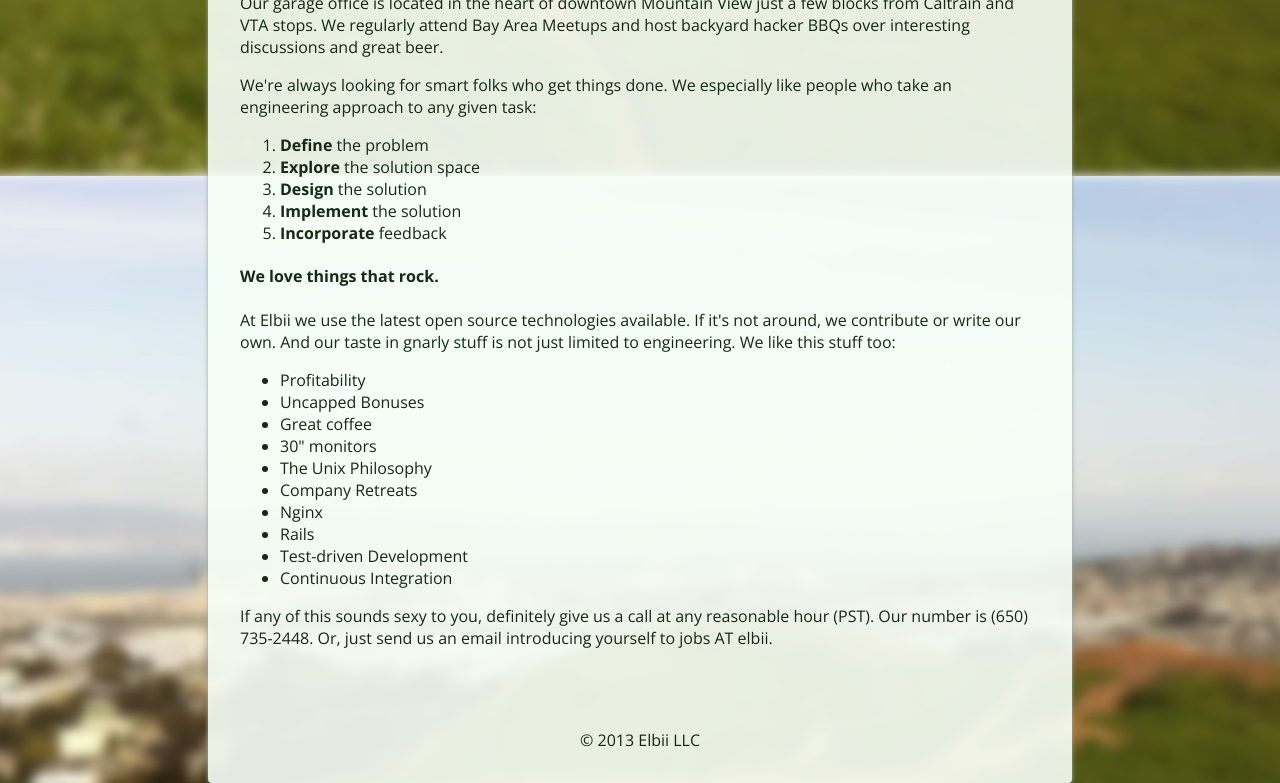
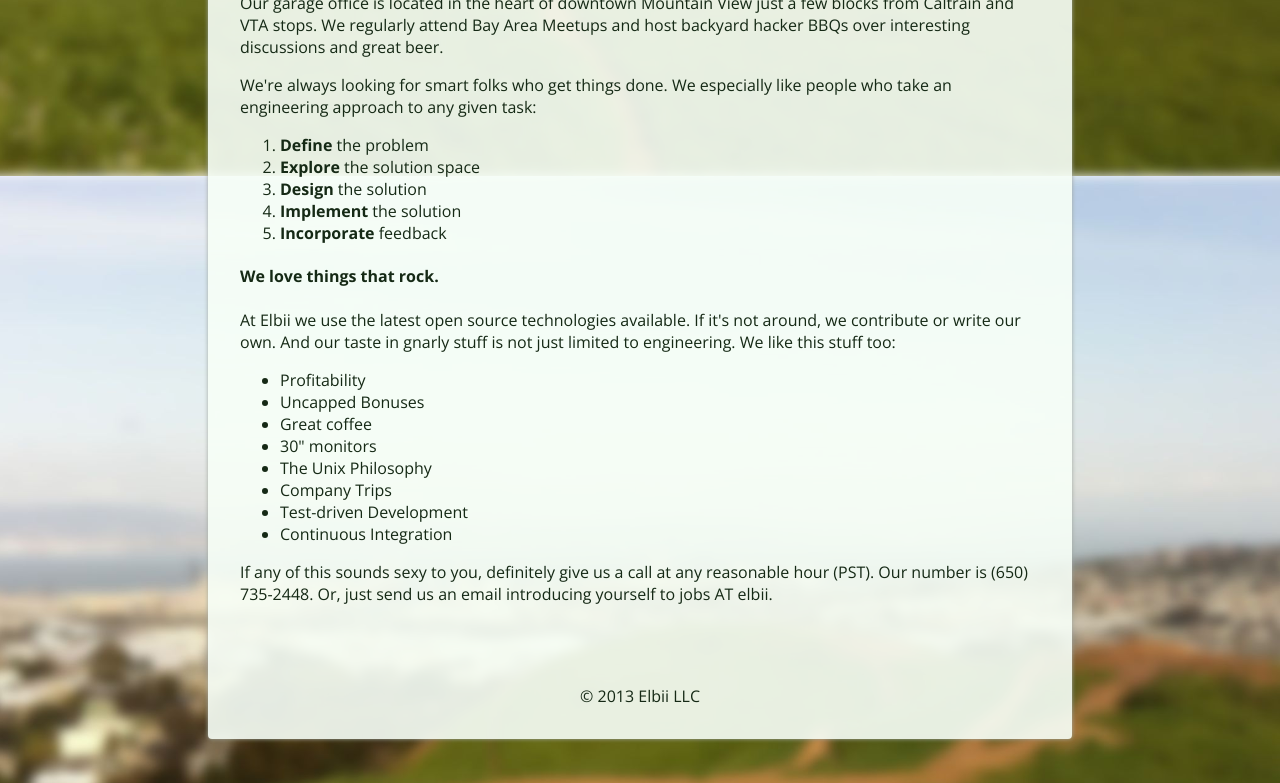
Before and after one commit to elbii/elbii.com, a Jekyll site: the page built from jobs.html, in a window 1280 px wide and 900 px high, scrolled down 607 px, cut to the strip 117-900 px from the top of the window. Built offline with Jekyll 4.4.1, drawn with Linux system fonts in a browser that asks for light colours.

Commit message:
Remove tech from cool things (it's obviously cool)

```diff
--- a/jobs.html
+++ b/jobs.html
@@ -46,9 +46,7 @@
     <li>Great coffee</li>
     <li>30" monitors</li>
     <li>The Unix Philosophy</li>
-    <li>Company Retreats</li>
-    <li>Nginx</li>
-    <li>Rails</li>
+    <li>Company Trips</li>
     <li>Test-driven Development</li>
     <li>Continuous Integration</li>
   </ul>
```
